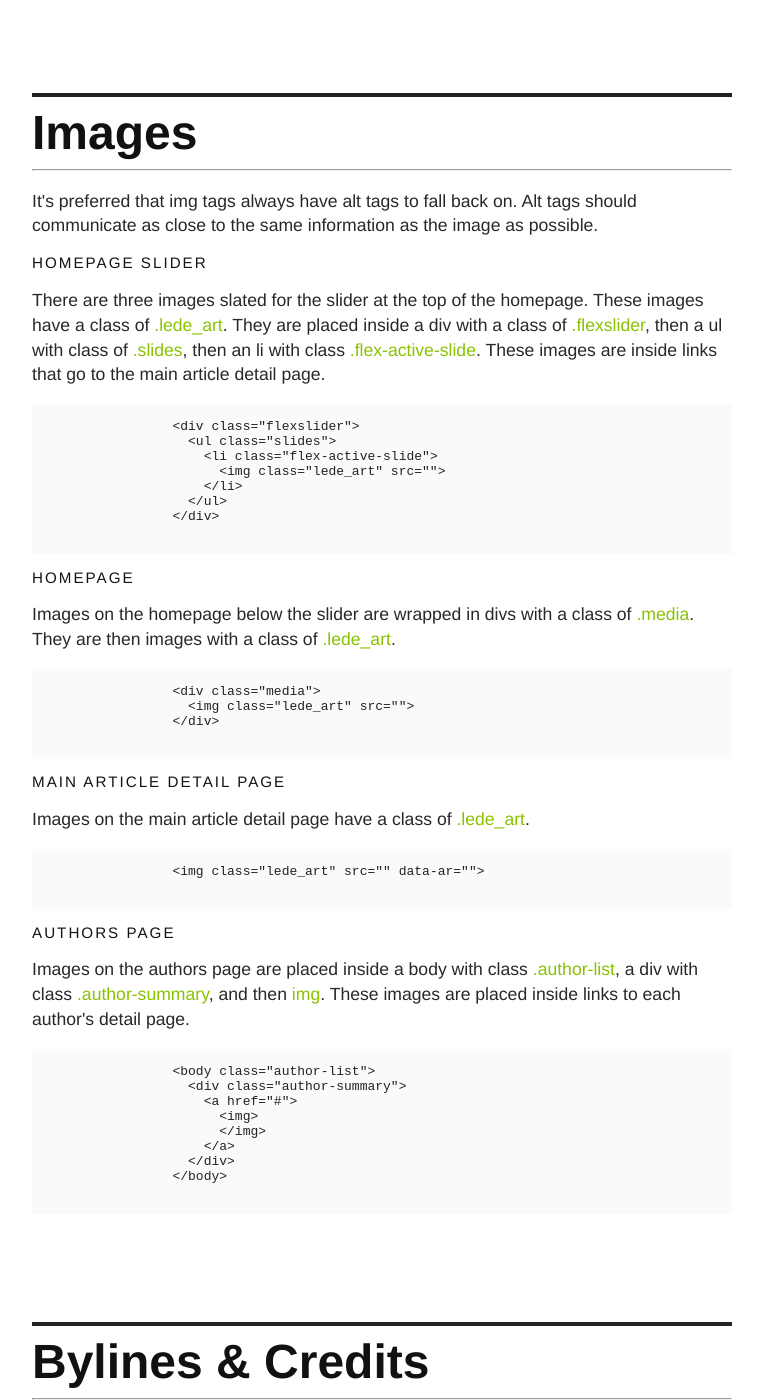
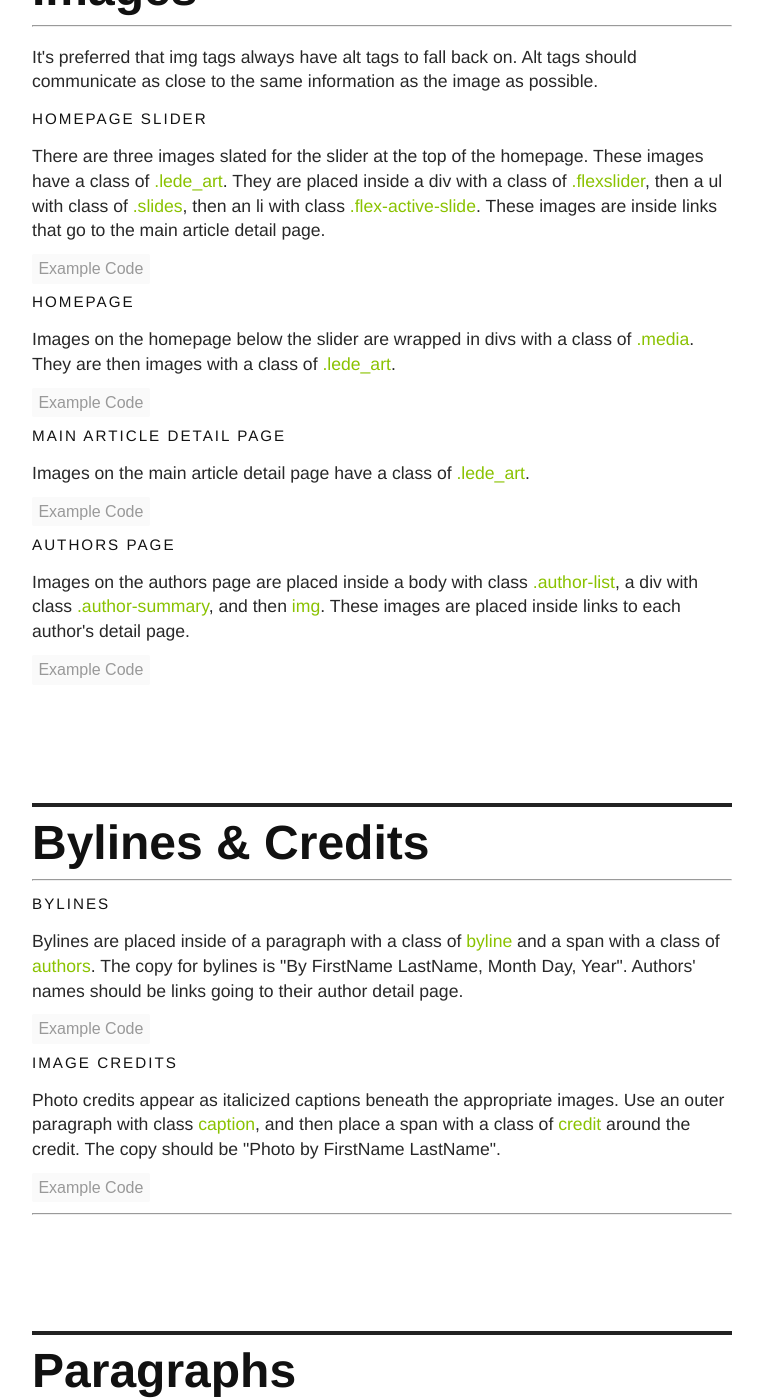
Before and after one commit to texastribune/styleguides, a Jekyll site: the page built from tribtalkstyle.html, in a window 1280 px wide and 1400 px high, scrolled down 8466 px. Shown: the whole window, without its empty margins (378-1141 px from the left). Built offline with Jekyll 4.4.1, drawn with Linux system fonts in a browser that asks for light colours; nearby versions of some CDN libraries; some of the changed text lies outside the part shown.

Commit message:
Move example code JS to foot to include all pages; update tribtalk html for code examples

```diff
--- a/_includes/foot.html
+++ b/_includes/foot.html
@@ -1,2 +1,14 @@
+    <script src="//ajax.googleapis.com/ajax/libs/jquery/1.7.2/jquery.min.js"></script>
+    <script>
+
+        //Toggles to show/hide example code on button click
+        $(document).ready(function() {
+            $('pre').hide();
+
+            $('.show-hide').on('click', function(event) {
+                $(event.target).closest('.example-code').find('pre').toggle();
+            });
+        });
+    </script>
 </body>
 </html>
--- a/tribtalkstyle.html
+++ b/tribtalkstyle.html
@@ -229,6 +229,7 @@ title: TribTalk
           <h3 class="sg-header">Header</h3>
             <p>For the site header, <span class="inline-class">.site-header</span> is used to establish the height, width, and fixed position of the header. A div with class <span class="inline-class">.wrapper</span> is then placed inside the header.</p>
             <div class="example-code">
+              <btn class="show-hide">Example Code</btn>
               <pre>
                 <code>
                   &lt;header class="site-header"&gt;
@@ -241,6 +242,7 @@ title: TribTalk
           <h3 class="sg-header">Main Content</h3>
             <p>The main content is placed within a div with class <span class="inline-class">.wrapper</span> to center it and give it a max width. The span-columns mixin is used to set the number of columns an element should span. The omega mixin is used to remove elements' gutter margin.</p>
             <div class="example-code">
+              <btn class="show-hide">Example Code</btn>
               <pre>
                 <code>
                   &lt;div class="wrapper"&gt;
@@ -321,7 +323,8 @@ title: TribTalk
             <p>It's preferred that img tags always have alt tags to fall back on. Alt tags should communicate as close to the same information as the image as possible.</p>
           <h3 class="sg-header">Homepage Slider</h3>
             <p>There are three images slated for the slider at the top of the homepage. These images have a class of <span class="inline-class">.lede_art</span>. They are placed inside a div with a class of <span class="inline-class">.flexslider</span>, then a ul with class of <span class="inline-class">.slides</span>, then an li with class <span class="inline-class">.flex-active-slide</span>. These images are inside links that go to the main article detail page.</p>
-            <div class="code-example">
+            <div class="example-code">
+              <btn class="show-hide">Example Code</btn>
               <pre>
                 <code>
                   &lt;div class="flexslider"&gt;
@@ -336,7 +339,8 @@ title: TribTalk
             </div>
           <h3 class="sg-header">Homepage</h3>
             <p>Images on the homepage below the slider are wrapped in divs with a class of <span class="inline-class">.media</span>. They are then images with a class of <span class="inline-class">.lede_art</span>.</p>
-            <div class="code-example">
+            <div class="example-code">
+              <btn class="show-hide">Example Code</btn>
               <pre>
                 <code>
                   &lt;div class="media"&gt;
@@ -347,7 +351,8 @@ title: TribTalk
             </div>
           <h3 class="sg-header">Main Article Detail Page</h3>
             <p>Images on the main article detail page have a class of <span class="inline-class">.lede_art</span>.</p>
-            <div class="code-example">
+            <div class="example-code">
+              <btn class="show-hide">Example Code</btn>
               <pre>
                 <code>
                   &lt;img class="lede_art" src="" data-ar=""&gt;
@@ -356,7 +361,8 @@ title: TribTalk
             </div>
           <h3 class="sg-header">Authors Page</h3>
             <p>Images on the authors page are placed inside a body with class <span class="inline-class">.author-list</span>, a div with class <span class="inline-class">.author-summary</span>, and then <span class="inline-class">img</span>. These images are placed inside links to each author's detail page.</p>
-            <div class="code-example">
+            <div class="example-code">
+              <btn class="show-hide">Example Code</btn>
               <pre>
                 <code>
                   &lt;body class="author-list"&gt;
@@ -381,7 +387,8 @@ title: TribTalk
           <hr>
           <h3 class="sg-header">Bylines</h3>
             <p>Bylines are placed inside of a paragraph with a class of <span class="inline-class">byline</span> and a span with a class of <span class="inline-class">authors</span>. The copy for bylines is "By FirstName LastName, Month Day, Year". Authors' names should be links going to their author detail page.</p>
-            <div class="code-example">
+            <div class="example-code">
+              <btn class="show-hide">Example Code</btn>
               <pre>
                 <code>
                   &lt;p class="byline"&gt;
@@ -394,7 +401,8 @@ title: TribTalk
             </div>
           <h3 class="sg-header">Image Credits</h3>
             <p>Photo credits appear as italicized captions beneath the appropriate images. Use an outer paragraph with class <span class="inline-class">caption</span>, and then place a span with a class of <span class="inline-class">credit</span> around the credit. The copy should be "Photo by FirstName LastName".</p>
-            <div class="code-example">
+            <div class="example-code">
+              <btn class="show-hide">Example Code</btn>
               <pre>
                 <code>
                   &lt;p class="caption"&gt;
@@ -417,6 +425,7 @@ title: TribTalk
           <h3 class="sg-header">Homepage - article body</h3>
             <p>Paragraphs inside <span class="inline-class">.article_body</span> have a font size of 1.1em, line height of 1.4, color #282828, bottom margin of .75em, top margin of 0, and font weight of 200. This style is found on TribTalk's homepage.</p>
             <div class="example-code">
+              <btn class="show-hide">Example Code</btn>
               <pre>
                 <code>
                   &lt;div class=".article_body"&gt;
@@ -430,6 +439,7 @@ title: TribTalk
           <h3 class="sg-header">Main article detail</h3>
             <p>Paragraphs inside <span class="inline-class">.article_detail</span> and <span class="inline-class">.main article</span> are styled with font size of 1.1em, line height of 1.4, and color #282828. You'll find this style on individual article pages.</p>
             <div class="example-code">
+              <btn class="show-hide">Example Code</btn>
               <pre>
                 <code>
                   &lt;body class="article_detail"&gt;
@@ -447,6 +457,7 @@ title: TribTalk
           <h3 class="sg-header">About, Submit & Paid Placement pages</h3>
             <p>Paragraphs here have body class <span class="inline-class">.page</span> and div class <span class="inline-class">.main</span>. They're styled the same way as main article detail pages.</p>
             <div class="example-code">
+              <btn class="show-hide">Example Code</btn>
               <pre>
                 <code>
                   &lt;body class="page"&gt;
@@ -470,7 +481,8 @@ title: TribTalk
           <h2>Lists</h2>
           <hr/>
           <p>Lists can be found on the submit page. Lists are styled with bullets delineating each line to the left of the text.</p>
-          <div class="code-example">
+          <div class="example-code">
+            <btn class="show-hide">Example Code</btn>
             <pre>
               <code>
                 &lt;body class="page"&gt;
@@ -496,6 +508,7 @@ title: TribTalk
           <h3 class="sg-header">Comment Form</h3>
           <p>The comment form appears on main article detail pages. The comment form heading is an h2. Apply the following styles for comment forms.</p>
             <div class="example-code">
+              <btn class="show-hide">Example Code</btn>
               <pre>
                 <code>
                   &lt;div class="comments-container"&gt;
@@ -517,7 +530,8 @@ title: TribTalk
           <hr/>
           <h3 class="sg-header">Social Media</h3>
           <p>Font Awesome is used for icons and is loaded from a cdn above the main CSS. Facebook and Twitter social media icons are included in the header and footer. On main article detail pages, icons appear both to the right and below the article. Facebook, Twitter, and Linkedin are included here, as well as icons for sharing via email and a link to joining the Tribune. The hover color is <span style="color: #8ac200">avocado</span>. Icons that are links should have target="_blank" to ensure that they open in new windows.</p>
-          <div class="code-example">
+          <div class="example-code">
+            <btn class="show-hide">Example Code</btn>
             <pre>
               <code>
                 &lt;i class="fa fa-{name}"&gt;
@@ -535,7 +549,8 @@ title: TribTalk
           <h2>Horizontal Rules</h2>
           <hr/>
           <p>Horizontal rules are styled in <span style="color: #8ac200">avocado</span> and are found on the authors page.</p>
-          <div class="code-example">
+          <div class="example-code">
+            <btn class="show-hide">Example Code</btn>
             <pre>
               <code>
                 &lt;hr&gt;
```
Also changed, not shown: TTF14festivalstyles.html (+0 -13 lines). Lines whose indentation alone changed are shown as unchanged.
